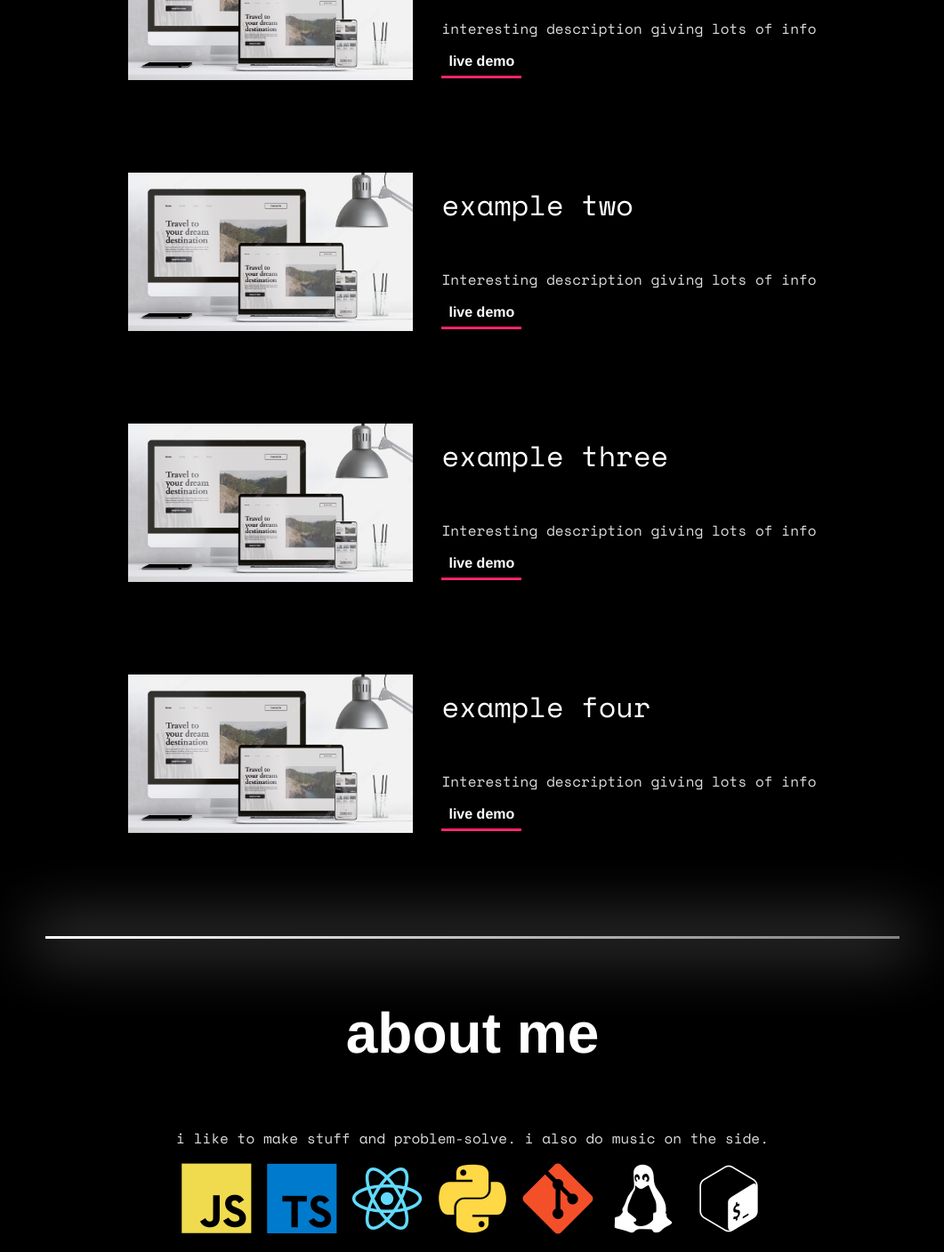
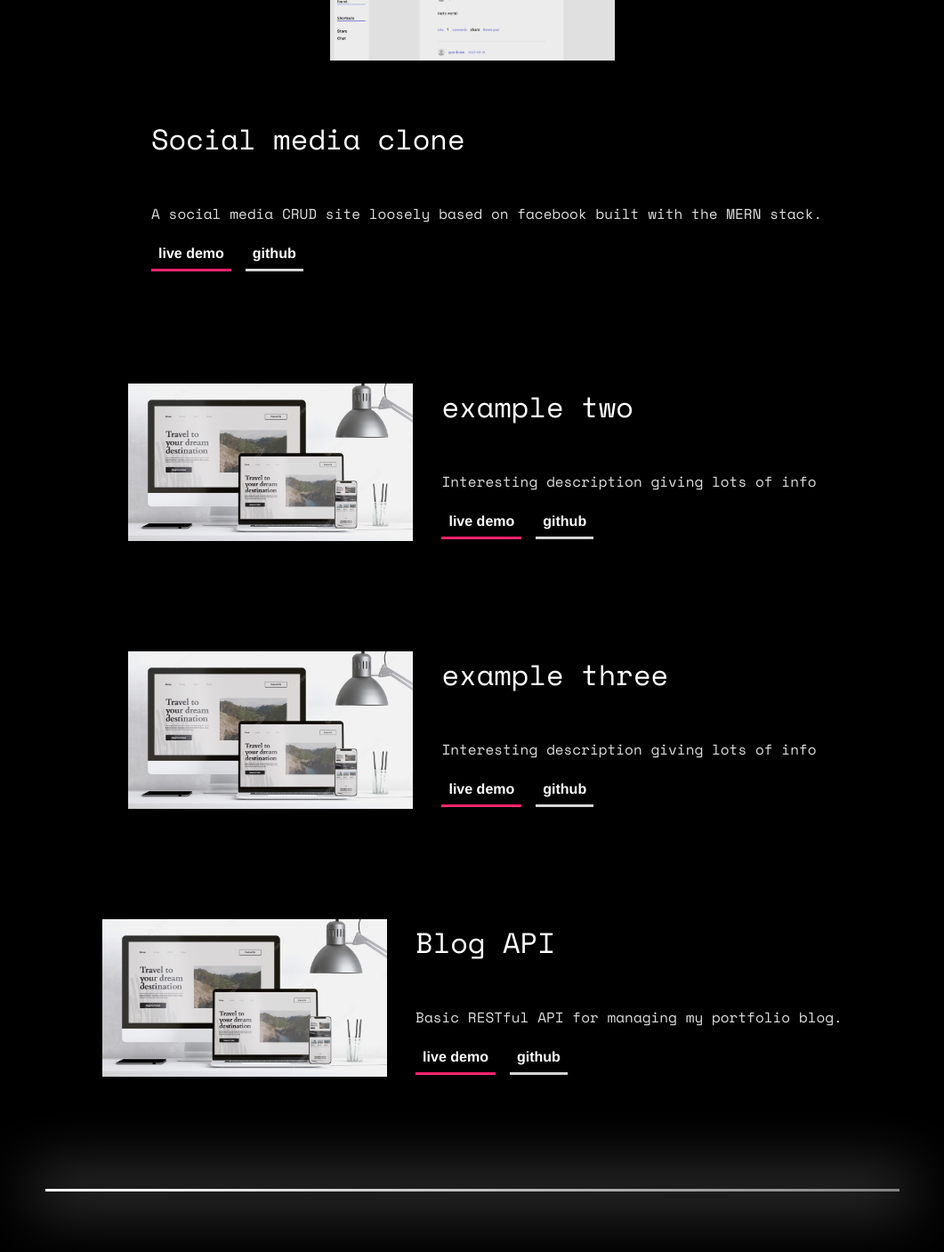
Before and after one commit to antiblockchain/landingpage, a React (Vite) app: page / in a window 1280 px wide. Shown: the part 840-2247 px from the top of the page at 89% size, without its empty margins (109-1170 px from the left). Built offline with nearby package versions, Linux system fonts and the light colour scheme.

Commit message:
Added contact page, updated text

```diff
--- a/src/Blog.jsx
+++ b/src/Blog.jsx
@@ -24,8 +24,8 @@ export function Blog () {
   animate={{width: "100%"}}
   exit={{opacity: 0, transition: { duration: 0.2 } }}>
     <Container className="blog-container">
-        <Title>Blog</Title>
-        <Subtitle>A look at the process of some of the projects I've done.</Subtitle>
+        <Title>blog.</Title>
+        <Subtitle>a look at the process of some of the projects I've done.</Subtitle>
     </Container>
     <Container className="blog-posts-container">
         <ul>
--- /dev/null
+++ b/src/Contact.jsx
@@ -0,0 +1,26 @@
+import React from "react";
+import { Subtitle, Title, Text } from "./components/Text.style";
+import { Button } from "./components/Button.style";
+
+export default function Contact () {
+    return (
+        <div className="wrapper">
+            <Title>contact me.</Title>
+            <Subtitle>You can find all of my information here including my github and resume.</Subtitle>
+            <div className="contact-list">
+            <Button as="a" href="https://github.com/unexpectedlyalarming" $primary>my github</Button>
+
+            <Button as="a" href="" $primary>my resume</Button>
+            <div>
+            <Button as="a" href="mailto: test@example.com" $primary>email me</Button>
+            <Text>example@email.com</Text>
+            </div>
+            <div>
+
+            <Button as="a" href="tel:15555555555" $primary>call me</Button>
+            <Text>+1 (555)-555-5555</Text>
+            </div>
+            </div>
+        </div>
+    )
+}
--- a/src/Home.jsx
+++ b/src/Home.jsx
@@ -28,7 +28,7 @@ export function Home () {
         <Container  className="project-container snap-point">
         <NormalTitle >projects</NormalTitle>
 
-        <Card image="./img/web.jpg" title="example one" description="interesting description giving lots of info" url="url"></Card>
+        <Card image="./img/socialmediaclone.jpg" title="Social media clone" description="A social media CRUD site loosely based on facebook built with the MERN stack." url="https://media.elynch.co" github="https://github.com/unexpectedlyalarming/social-media-clone"></Card>
 
 
         <Card image="./img/web.jpg" title="example two" description="Interesting description giving lots of info" url="url"></Card>
@@ -36,7 +36,7 @@ export function Home () {
         <Card image="./img/web.jpg" title="example three" description="Interesting description giving lots of info" url="url"></Card>
 
 
-          <Card image="./img/web.jpg" title="example four" description="Interesting description giving lots of info" url="url"></Card>
+          <Card image="./img/web.jpg" title="Blog API" description="Basic RESTful API for managing my portfolio blog." url="blog" github="https://github.com/unexpectedlyalarming/home-blog-api"></Card>
 
         </Container>
 
@@ -44,11 +44,10 @@ export function Home () {
         <section>
         <Container className="about-me snap-point">
           <NormalTitle>about me</NormalTitle>
-          <Text>i like to make stuff and problem-solve. i also do music on the side.</Text>
+          <Text>from a young age i have had an interest in computers. i never learned to program as a kid, but as i got older i wanted to learn how to make things that i see online. i also do music on the side.</Text>
           <div className="icon-container">
 
           <i className="devicon-javascript-plain colored"></i>
-          <i className="devicon-typescript-plain colored"></i>
           <i className="devicon-react-original colored"></i>
 
           <i className="devicon-python-plain colored"></i>
@@ -76,7 +75,7 @@ export function Home () {
 
 
           </div>
-          <Text>above is some of the tech i'm familiar with. check out my projects to see more.</Text>
+          <Text>above is some of the tech and libraries i've used with projects. check out my projects to see more. i'm knowlegeable with the MERN stack as well as linux and networking.</Text>
           <Text>if i remember to post, you can learn more about my projects and myself in my blog.</Text>
           <Button as="a" href="/blog" $primary>blog</Button>
         </Container>
--- a/src/components/AnimatedRoutes.jsx
+++ b/src/components/AnimatedRoutes.jsx
@@ -5,6 +5,7 @@ import { Blog } from "../Blog";
 import {AnimatePresence} from 'framer-motion';
 import { PortfolioSite } from "../posts/Portfolio-Site";
 import { BlogPost } from "./BlogPost";
+import Contact from "../Contact";
 
 
 export function AnimatedRoutes() {
@@ -18,6 +19,8 @@ export function AnimatedRoutes() {
         <Route path="/blog" element= {<Blog />} />
         <Route path="/blog/:id" element= {<BlogPost />} />
         <Route path="/blog/portfolio-site" element= {<PortfolioSite />} />
+
+        <Route path="/contact" element={<Contact />}/>
     </Routes>
     </AnimatePresence>
     )
--- a/src/components/Card.jsx
+++ b/src/components/Card.jsx
@@ -3,7 +3,7 @@ import { Subtitle, Text } from "./Text.style"
 import { Button } from "./Button.style"
 import { Link } from "react-router-dom"
 
-export function Card({image, title, description, url}) {
+export function Card({image, title, description, url, github}) {
     return (
         <div className="card">
             <img src={image}></img>
@@ -11,7 +11,8 @@ export function Card({image, title, description, url}) {
                 <Subtitle>{title}</Subtitle>
                 <Text>{description}</Text>
                 <div className="box">
-                <Button as="a" href={url} $primary>live demo</Button>
+                <Button as="a" href={url} target="_blank" rel="noopener noreferrer" $primary >live demo</Button>
+                <Button as="a" href={github} target="_blank" rel="noopener noreferrer" $secondary>github</Button>
                 </div>
             </div>
         </div>
--- a/src/components/Navigation.jsx
+++ b/src/components/Navigation.jsx
@@ -18,6 +18,10 @@ export function Navigation () {
                         <Link to="/blog" className="link">Blog</Link>
 
                     </li>
+                    <li>
+                        <Link to="/contact" className="link">Contact</Link>
+
+                    </li>
                 </ul>
             </div>
 
--- a/src/styles.css
+++ b/src/styles.css
@@ -1,5 +1,7 @@
 @import url('https://fonts.googleapis.com/css2?family=Space+Mono:ital,wght@0,400;0,700;1,400;1,700&family=Spectral:ital,wght@0,200;0,300;0,400;0,500;0,600;0,700;0,800;1,200;1,300;1,400;1,500;1,600;1,700;1,800&display=swap');
-body, html {
+
+body,
+html {
     padding: 0;
     margin: 0;
 
@@ -12,6 +14,7 @@ body, html {
     width: 100%;
 
 }
+
 .top-section {
     position: absolute;
     z-index: -1;
@@ -22,6 +25,7 @@ body, html {
 
 
 }
+
 .bottom-section {
     position: absolute;
     z-index: -1;
@@ -30,20 +34,22 @@ body, html {
     width: 100%;
     height: 10px;
 }
+
 .link {
     border-radius: 3px;
-    background-color: rgba(0,0,0,0);
+    background-color: rgba(0, 0, 0, 0);
     border: solid 3px #ffffff;
 
     border-image: linear-gradient(#ffffff, #c5c5c5) 20;
     padding: .5rem;
-    font-family: Helvetica Neue,Helvetica,Arial,sans-serif;
+    font-family: Helvetica Neue, Helvetica, Arial, sans-serif;
     font-size: 1rem;
     font-weight: 600;
     text-decoration: none;
     color: #ffffff;
 
 }
+
 .icon-container {
     display: flex;
     align-items: center;
@@ -52,15 +58,18 @@ body, html {
     flex-wrap: wrap;
 
 }
+
 .icon-container img {
     width: 5rem;
     height: auto;
     filter: invert();
 }
+
 .js-ico {
     filter: invert(0) !important;
     background-color: #ffffff;
 }
+
 #root {
     padding: 0;
     margin: 0;
@@ -79,7 +88,7 @@ body, html {
 
 nav {
     max-width: 100%;
-    min-width:100%;
+    min-width: 100%;
     overflow: hidden;
     padding-top: 1rem;
     margin-top: -1rem;
@@ -95,6 +104,7 @@ nav {
 .project-container {
     gap: 1rem;
 }
+
 .card {
     display: flex;
     flex-direction: row;
@@ -112,6 +122,7 @@ nav {
      */
 
 }
+
 .card-info {
     display: flex;
     justify-content: center;
@@ -124,6 +135,7 @@ nav {
 
 
 }
+
 .card img {
     max-width: 20rem;
     height: auto;
@@ -136,6 +148,7 @@ nav {
 
 
 }
+
 @media (max-width: 814px) {
     .card img {
         max-width: 20rem;
@@ -166,6 +179,7 @@ nav {
     padding: 0rem 2rem;
 
 }
+
 .title-card {
     background-color: #161618;
     margin: 5rem -1rem;
@@ -173,10 +187,12 @@ nav {
     padding-right: 1rem;
     border-radius: 8px;
 }
+
 .title-card h1 {
     align-self: center;
     text-align: center !important;
 }
+
 .content-card {
     background-color: #121212;
 
@@ -186,6 +202,7 @@ nav {
     max-width: 700px;
 
 }
+
 .content-card p {
 
     font-size: 1.25rem;
@@ -194,24 +211,29 @@ nav {
     filter: opacity(87%);
     text-align: left;
 }
+
 @media (max-width: 600px) {
     .content-card {
         padding: 0;
         transition: .3s;
     }
+
     .content-card p {
         padding: 1rem;
         transition: .3s;
     }
+
     .title-card {
         padding: 0;
         transition: .3s;
     }
 }
 
-body, html {
+body,
+html {
     scroll-snap-type: none;
 }
+
 section {
     scroll-snap-align: start;
 }
@@ -219,6 +241,7 @@ section {
 footer {
     scroll-snap-align: start;
 }
+
 .card {
     scroll-snap-align: center;
 }
@@ -228,11 +251,13 @@ a {
     background: transparent;
 
 }
+
 i {
     font-size: 5rem;
 }
+
 .inverted {
-    filter:invert(100);
+    filter: invert(100);
 }
 
 .blog-posts-container a {
@@ -245,16 +270,34 @@ i {
 
 
 }
+
 .blog-posts-container ul {
     display: flex;
     flex-direction: column;
     text-align: left;
     gap: 1rem;
 }
+
 .blog-posts-container li {
     padding: 1rem;
     transition: .3s;
 }
+
 .blog-posts-container li:hover {
     transform: scale(115%);
 }
+
+.contact-list {
+    display: flex;
+    justify-content: center;
+    align-items: center;
+    flex-direction: column;
+    gap: 2rem;
+}
+
+.card-info .box {
+    display: flex;
+    justify-content: left;
+    align-items: center;
+    gap: 1rem;
+}
```
Also changed, not shown: public/img/socialmediaclone.jpg (added). Lines whose indentation alone changed are shown as unchanged.
